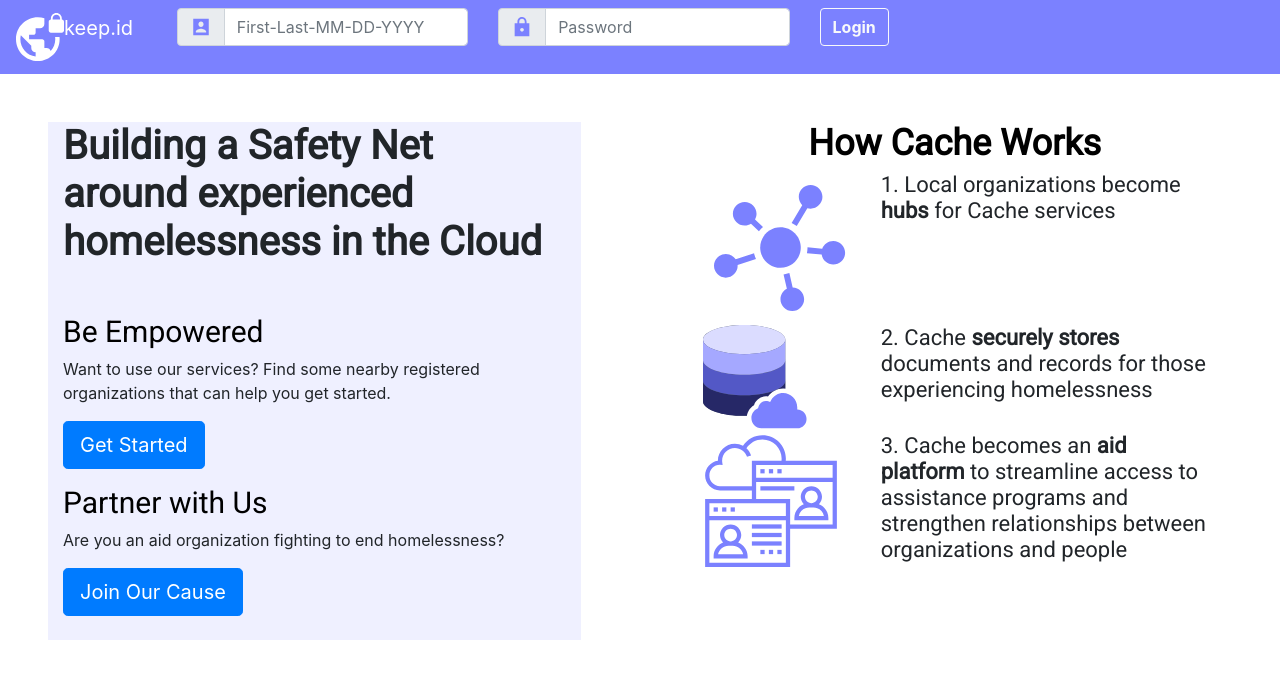
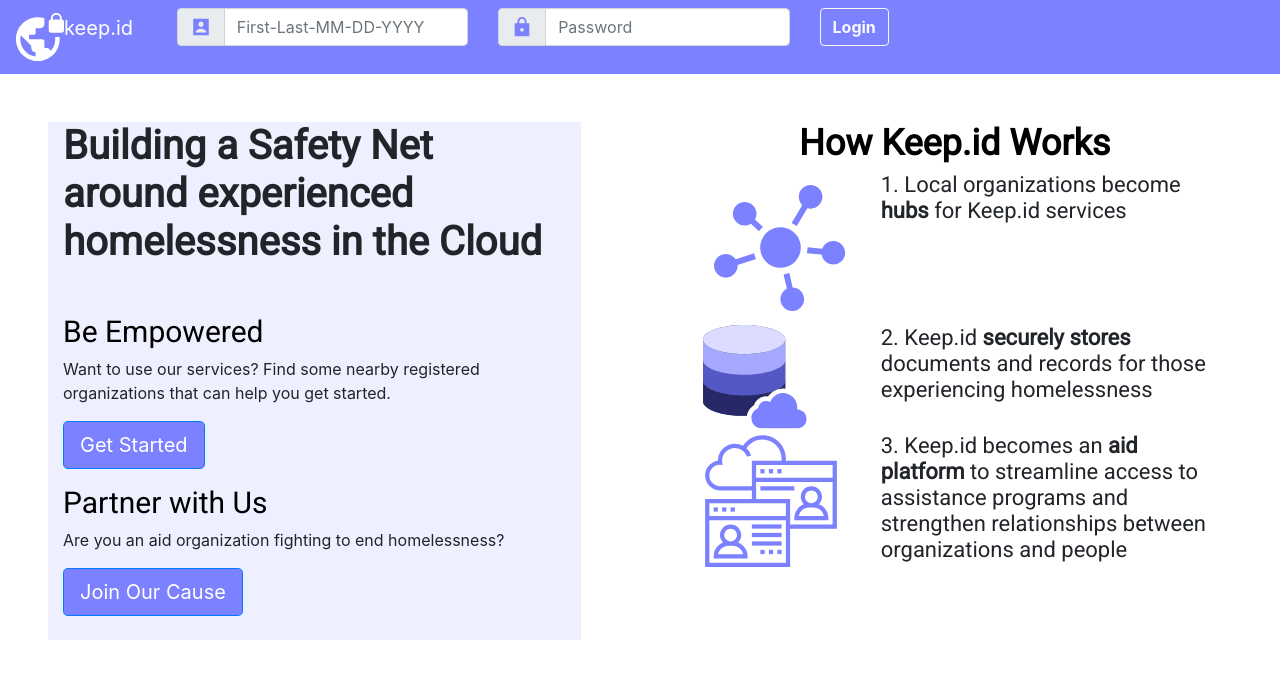
Before and after one commit to keepid/keepid_client, a React (Create React App) app: page /login in a window 1280 px wide. Shown: the top 678 px of the page. Built offline with nearby package versions, Linux system fonts and the light colour scheme.

Commit message:
Slight changes to login

```diff
--- a/src/components/Login.tsx
+++ b/src/components/Login.tsx
@@ -36,7 +36,7 @@ class Login extends Component<{}, State, {}> {
                 <p>
                   <span>Want to use our services? Find some nearby registered organizations that can help you get started.</span>
                 </p>
-                <button type="button" className="btn btn-primary btn-lg">
+                <button type="button" className="btn btn-primary btn-lg loginButtonBackground">
                     Get Started
                 </button>
                 <h2 className="textLoginLeftSubHeader mt-3">
@@ -45,12 +45,12 @@ class Login extends Component<{}, State, {}> {
                 <p>
                   <span>Are you an aid organization fighting to end homelessness?</span>
                 </p>
-                <a href="/organization-signup" role="button" className="btn btn-lg btn-primary">Join Our Cause</a>
+                <a href="/organization-signup" role="button" className="btn btn-lg btn-primary loginButtonBackground">Join Our Cause</a>
               </div>
               <div className="col-md-1" />
               <div className="col-md-5">
                 <h3 className="text-center textLoginRightHeader">
-                    How Cache Works
+                    How Keep.id Works
                 </h3>
                 <div className="row">
                   <div className="col-md-4">
@@ -61,7 +61,7 @@ class Login extends Component<{}, State, {}> {
                       <span>
 1. Local organizations become
                         <b> hubs </b>
-for Cache services
+for Keep.id services
                       </span>
                     </p>
                   </div>
@@ -73,7 +73,7 @@ for Cache services
                   <div className="col-md-8">
                     <p className="textLoginRightPara">
                       <span>
-2. Cache
+2. Keep.id
                         <b> securely stores </b>
 documents and records for those experiencing homelessness
                       </span>
@@ -87,7 +87,7 @@ documents and records for those experiencing homelessness
                   <div className="col-md-8">
                     <p className="textLoginRightPara">
                       <span>
-3. Cache becomes an
+3. Keep.id becomes an
                         <b> aid platform </b>
 to streamline access to assistance programs and strengthen relationships between organizations and people
                       </span>
--- a/src/static/styles/App.scss
+++ b/src/static/styles/App.scss
@@ -22,6 +22,10 @@ $text-red: #F24D4D;
 .background {
 	background: $secondary-theme;
 };
+
+.loginButtonBackground {
+	background: $primary-theme;
+}
 
 .rectangle {
 	width: 21.25rem;
```
